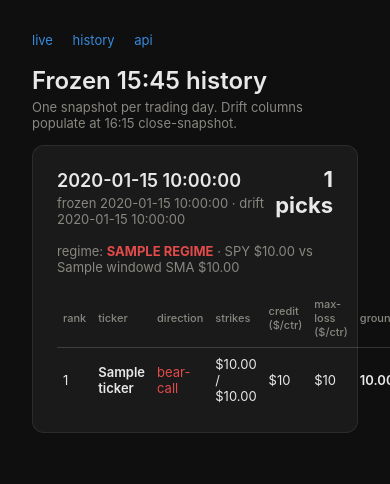
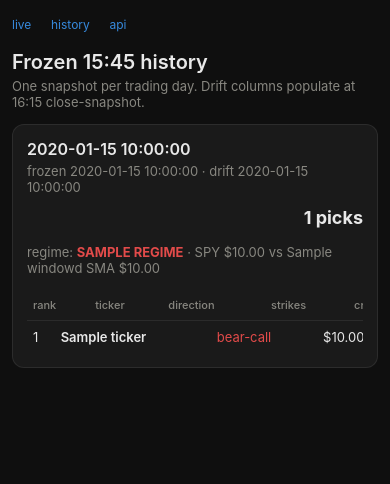
Before and after one commit to pjmercuri0/gepo-backtest, a Flask app: template live/templates/history.html in a window 390 px wide; the page is wider, and only the part inside the window is pictured. Shown: the top 484 px of that part. Run offline with Flask 2, Linux system fonts and the light colour scheme; the template is opened without the code that fills it: most values are stand-ins (such as "Sample title", 1, 10 or a date in 2020); parts of the project's set-up code (start-up, migrations or seed data) failed here and were passed over.

Commit message:
mobile-friendly: viewport meta + responsive CSS + horizontal-scroll wide tables

```diff
--- a/live/static/style.css
+++ b/live/static/style.css
@@ -44,6 +44,36 @@ td.fw { font-weight: 600; }
                 display: flex; gap: 28px; font-size: 12px; color: #888780; }
 .summary-row strong { color: #e8e8e8; font-weight: 600; }
 
+/* Horizontal scroll wrapper for wide tables on narrow viewports */
+.table-scroll { overflow-x: auto; -webkit-overflow-scrolling: touch; }
+.table-scroll table { min-width: 880px; }
+
+/* ── Mobile breakpoints ─────────────────────────────────────────────── */
+@media (max-width: 700px) {
+  body { padding: 16px 12px; }
+  h1   { font-size: 20px; }
+  .stats { grid-template-columns: repeat(2, 1fr); gap: 8px; }
+  .stat  { padding: 10px 12px; }
+  .stat-value { font-size: 20px; }
+  .charts { grid-template-columns: 1fr; }
+  .params-row { gap: 4px; }
+  .chip { padding: 3px 8px; font-size: 10px; }
+  .week-card { padding: 14px 14px; }
+  .week-title { font-size: 16px; }
+  .week-pnl   { font-size: 18px; }
+  /* Stack the card head + collapse the right-side stat trio to flow */
+  .week-head { flex-direction: column; align-items: stretch; gap: 12px; }
+  .week-head > div:last-child { flex-wrap: wrap; gap: 16px !important; }
+  /* Per-card inner table → scroll horizontally */
+  .week-card table { display: block; overflow-x: auto; -webkit-overflow-scrolling: touch; }
+  .week-card table thead, .week-card table tbody, .week-card table tr { display: table; width: 100%; min-width: 760px; }
+  /* Ticker strip stays a single line but smaller */
+  .ticker-strip { font-size: 11px; padding: 8px 12px; }
+  .ticker-strip .tick { margin-right: 18px; }
+  .summary-row { flex-direction: column; gap: 4px; }
+  .nav a { margin-right: 12px; font-size: 12px; }
+}
+
 /* Live-only additions */
 .live-dot { display: inline-block; width: 8px; height: 8px; border-radius: 50%;
             background: #1D9E75; margin-right: 6px; vertical-align: middle;
--- a/live/templates/base.html
+++ b/live/templates/base.html
@@ -1,6 +1,8 @@
 <!DOCTYPE html>
 <html><head>
   <meta charset="utf-8">
+  <meta name="viewport" content="width=device-width, initial-scale=1, viewport-fit=cover">
+  <meta name="theme-color" content="#0f0f0f">
   <title>{% block title %}GEPO Live{% endblock %}</title>
   <link rel="stylesheet" href="{{ url_for('static', filename='style.css') }}">
 </head><body>
--- a/live/templates/history.html
+++ b/live/templates/history.html
@@ -27,6 +27,7 @@
           {{ day.regime.window }}d SMA ${{ "%.2f"|format(day.regime.sma) }}
         </div>
       {% endif %}
+      <div class="table-scroll">
       <table>
         <thead><tr>
           <th>Rank</th><th>Ticker</th><th>Direction</th>
@@ -51,6 +52,7 @@
         {% endfor %}
         </tbody>
       </table>
+      </div>
     </div>
   {% endfor %}
 {% else %}
--- a/live/templates/index.html
+++ b/live/templates/index.html
@@ -20,6 +20,7 @@
 
 <div class="section-label">All ranked candidates</div>
 <div class="week-card">
+  <div class="table-scroll">
   <table id="ranked-table">
     <thead>
       <tr>
@@ -42,6 +43,7 @@
     </thead>
     <tbody id="ranked-tbody"><tr><td colspan="15" style="color:#888780;text-align:center;padding:24px">loading…</td></tr></tbody>
   </table>
+  </div>
 </div>
 {% endblock %}
 
```
